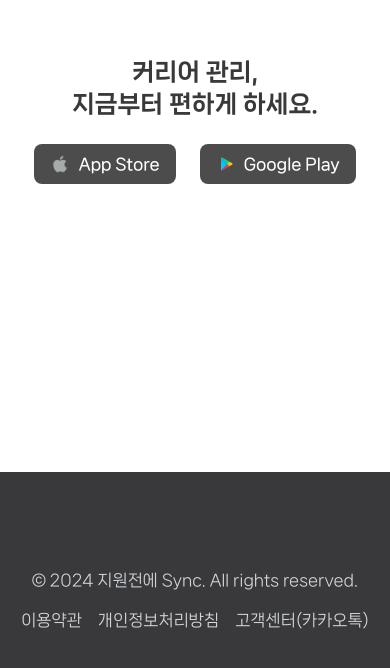
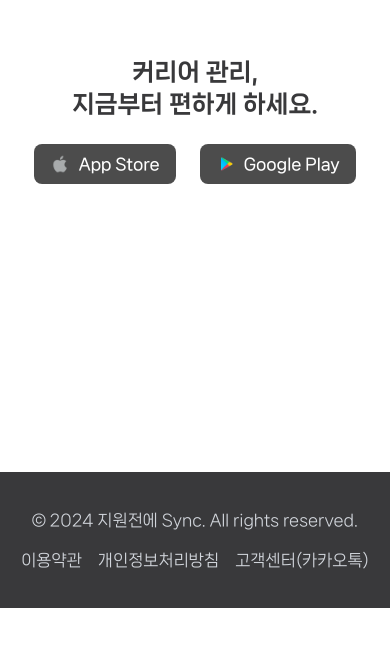
Before and after one commit to team-in10s/jiwon-sync-frontend, a Next.js app: page / in a window 390 px wide. Shown: the part 6208-6876 px from the top of the page. After the commit the page ends 6816 px from the top, so only its background shows below. Built offline with nearby package versions, Linux system fonts and the light colour scheme.

Commit message:
style: footer padding

```diff
--- a/app/app/components/app-footer.tsx
+++ b/app/app/components/app-footer.tsx
@@ -1,6 +1,6 @@
 export default function AppFooter() {
   return (
-    <footer className="bg-gray-02 py-24 text-center">
+    <footer className="bg-gray-02 py-9 text-center sm:py-24">
       <div className="container mx-auto px-4">
         <p className="text-gray-300">© 2024 지원전에 Sync. All rights reserved.</p>
         <div className="mt-4 space-x-4">
```
